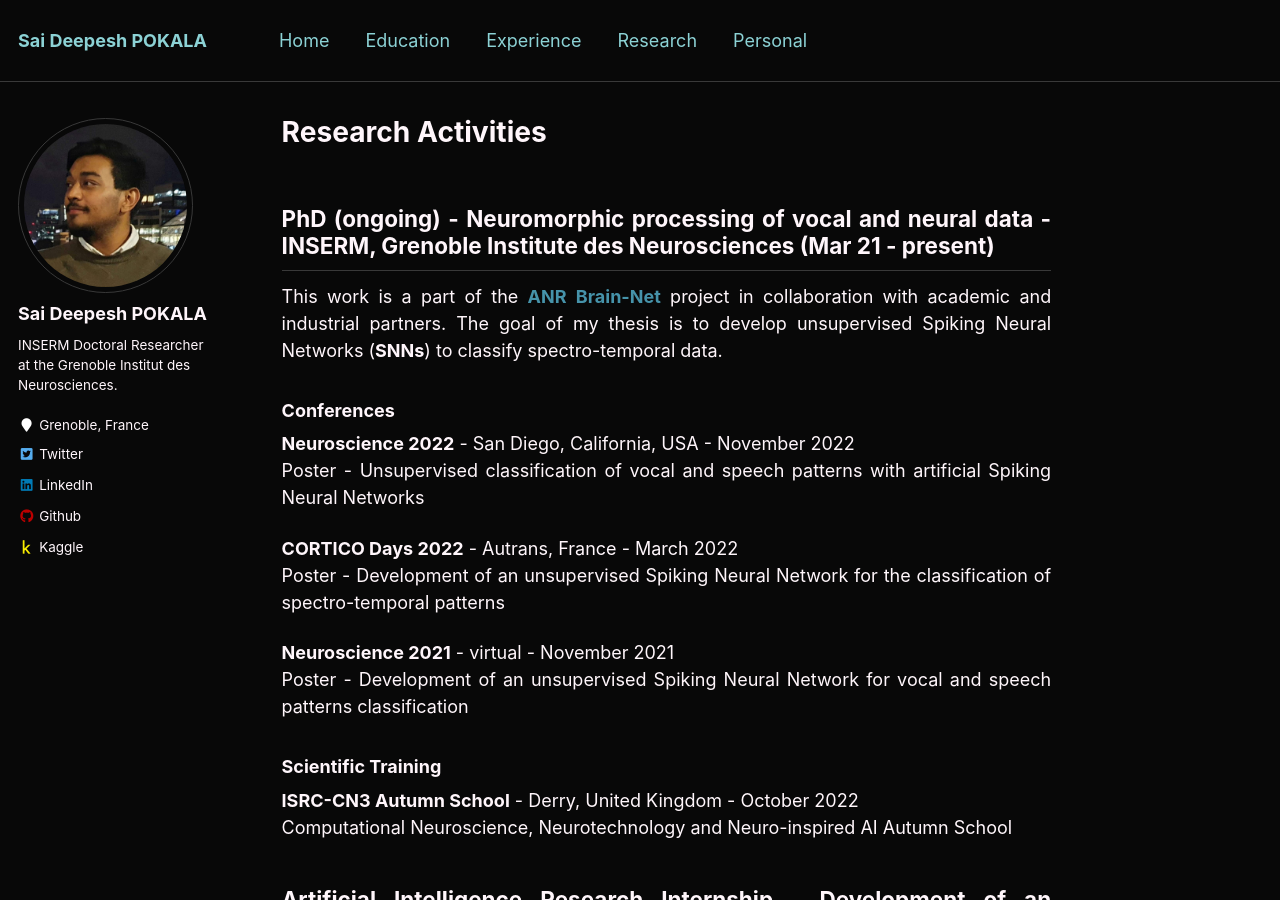
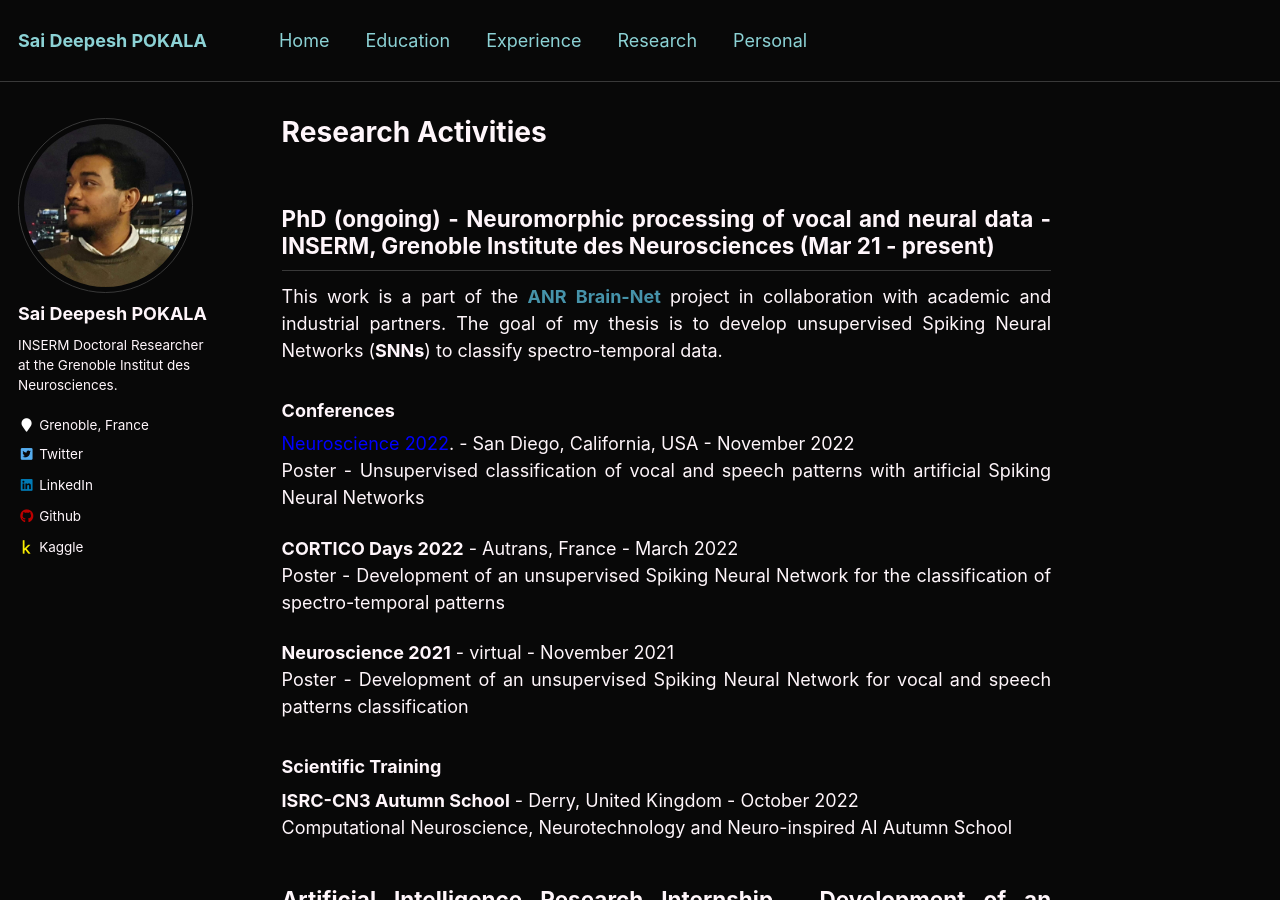
Before and after one commit to saideepesh/saideepesh.github.io, a Jekyll site: the page built from _pages/research.md, in a window 1280 px wide and 900 px high. Built offline with Jekyll 4.4.1, drawn with Linux system fonts in a browser that asks for light colours.

Commit message:
Update research.md

```diff
--- a/_pages/research.md
+++ b/_pages/research.md
@@ -11,7 +11,7 @@ This work is a part of the [**ANR**](https://anr.fr/en/){:target="_blank" rel="n
 
 ### Conferences
 
-**Neuroscience 2022** - San Diego, California, USA - November 2022\
+<span style="color:blue">Neuroscience 2022</span>. - San Diego, California, USA - November 2022\
 Poster - Unsupervised classification of vocal and speech patterns with artificial Spiking Neural Networks
 
 **CORTICO Days 2022** - Autrans, France - March 2022\
```
